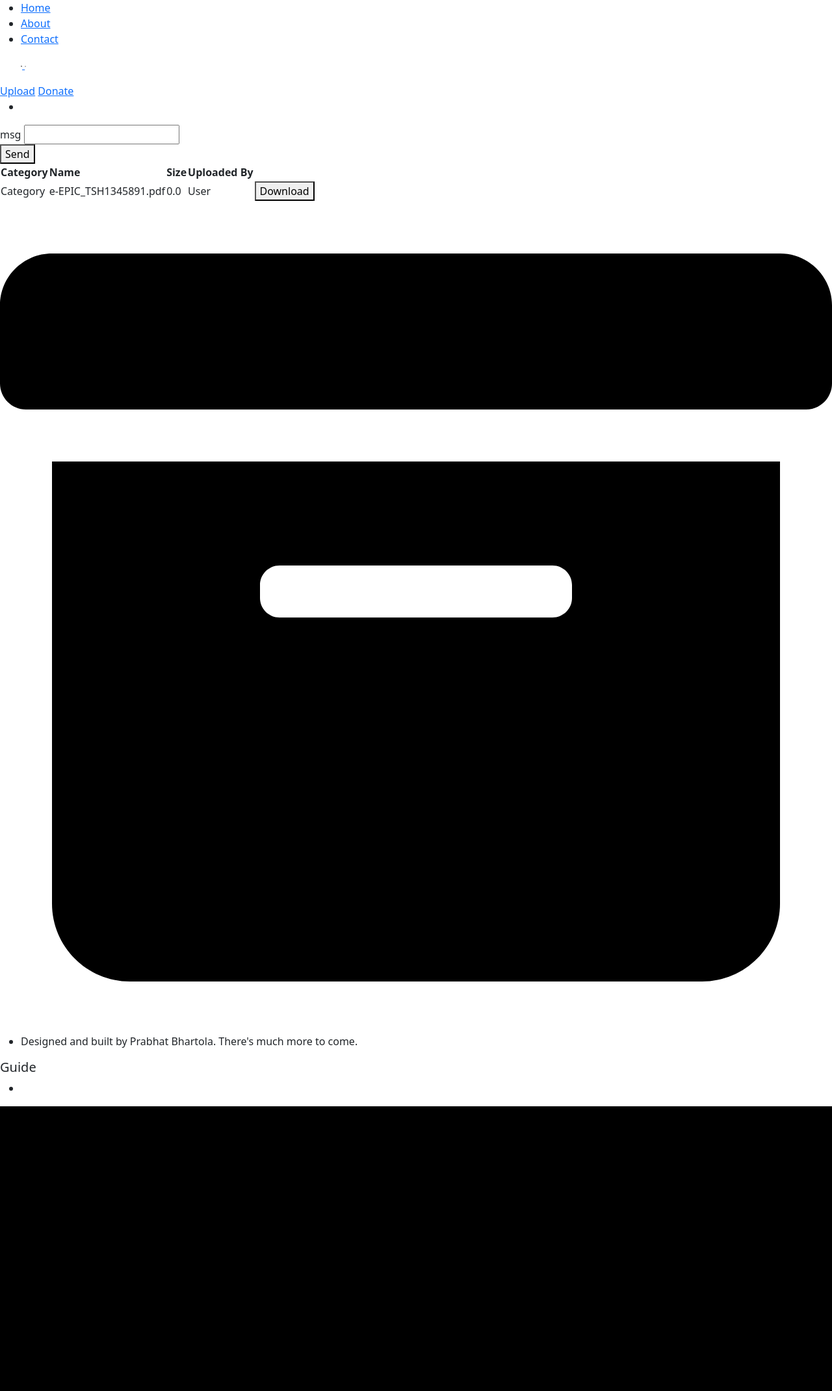
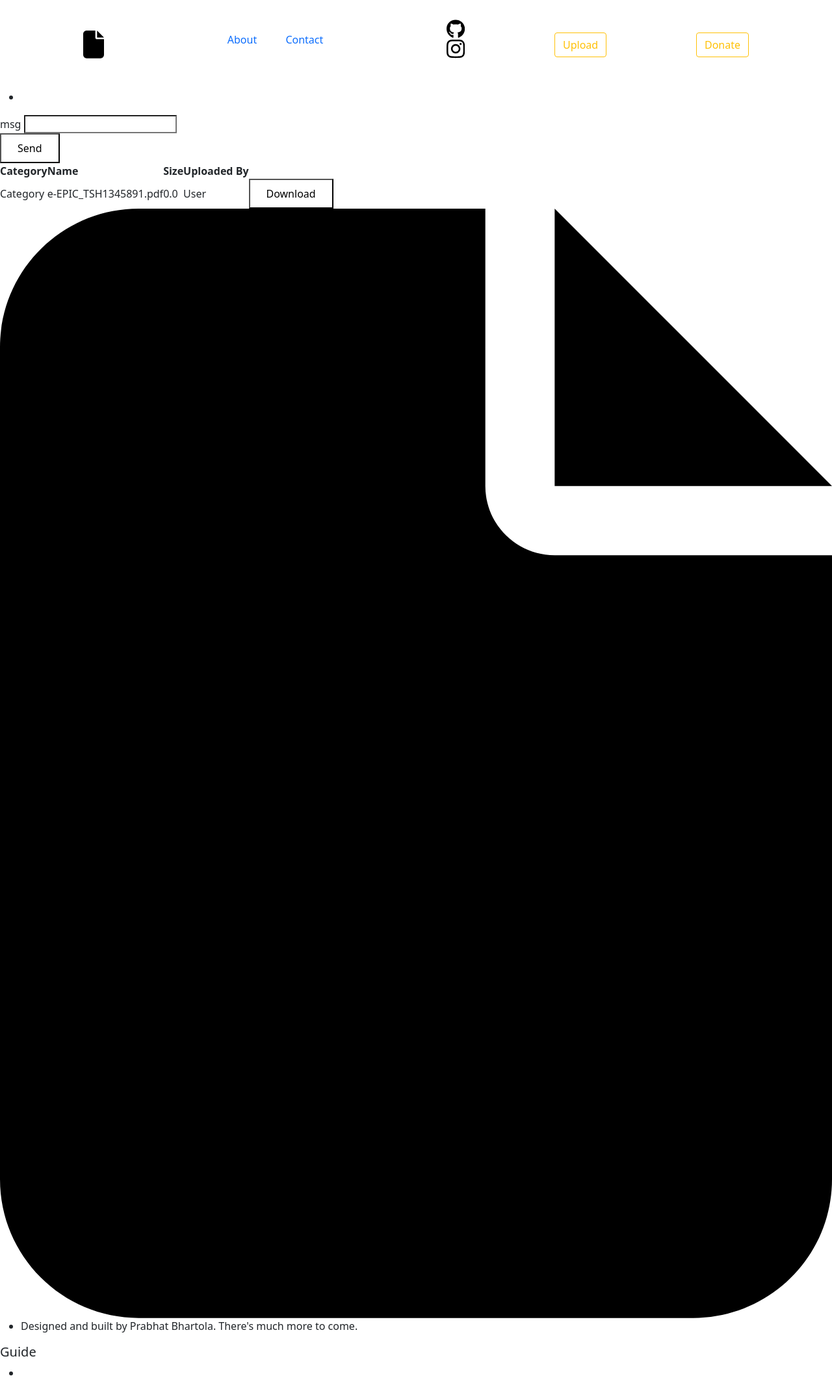
Before and after one commit to prabhat-bhartola/Decentralized-File-Sharing-Service, a Flask app: page / in a window 1280 px wide. Shown: the whole page at 65% size. Before the commit the page ends 1702 px from the top, so only its background shows below. Run offline with Flask 2, Linux system fonts and the light colour scheme; data comes from the database, SQL or seed files in the repository; some libraries are stand-ins or nearby versions.

Commit message:
NEW HTML

```diff
--- a/static/script.js
+++ b/static/script.js
@@ -1,12 +1,3 @@
-// IMPLEMENTING SIDEBAR
-$(document).ready(function () {
-
-    $('#sidebarCollapse').on('click', function () {
-        $('#sidebar').toggleClass('active');
-    });
-});
-
-
 // IMPLEMENTING UPLOAD
 function myFile(){
     document.getElementById('file').click();
--- a/static/style.css
+++ b/static/style.css
@@ -1,13 +1,46 @@
-.img-large {
-  max-width: 7.5%;
-  max-height: 7.5%;
+* {
+  box-sizing: border-box;
+  padding: 0;
+  margin: 0;
+  background-color: #ffffff;
 }
 
-.img-medium {
-  max-width: 2.5%;
-  max-height: 2.5%;
+header {
+  display: flex;
+  justify-content: space-between;
+  align-items: center;
+  padding: 30px 10%;
 }
 
-.nav-bar {
-  display: flex;
+.logo {
+  min-width: 2em;
+  min-height: 2em;
 }
+
+header li,
+a,
+button {
+  text-decoration: none;
+}
+
+.nav-links {
+  list-style: none;
+}
+
+.nav-links li {
+  display: inline-block;
+  padding: 0px 20px;
+}
+
+.nav-imgs {
+  display: ;
+}
+
+.img-links {
+  min-width: 1.5em;
+  min-height: 1.5em;
+}
+
+button {
+  padding: 9px 25px;
+}
--- a/templates/home.html
+++ b/templates/home.html
@@ -36,40 +36,39 @@
 
     <!-- HEADER START -->
     <header>
-        <nav class="nav-bar">
-            <a class="main-icon">
-                <svg class="img-large" xmlns="http://www.w3.org/2000/svg" viewBox="0 0 512 512">
+        <a href="/">
+            <svg xmlns="http://www.w3.org/2000/svg" viewBox="0 0 384 512" class="logo">
                 <title>Home</title>
                 <path
-                        d="M32 432C32 458.5 53.49 480 80 480h352c26.51 0 48-21.49 48-48V160H32V432zM160 236C160 229.4 165.4 224 172 224h168C346.6 224 352 229.4 352 236v8C352 250.6 346.6 256 340 256h-168C165.4 256 160 250.6 160 244V236zM480 32H32C14.31 32 0 46.31 0 64v48C0 120.8 7.188 128 16 128h480C504.8 128 512 120.8 512 112V64C512 46.31 497.7 32 480 32z" />
+                    d="M0 64C0 28.65 28.65 0 64 0H224V128C224 145.7 238.3 160 256 160H384V448C384 483.3 355.3 512 320 512H64C28.65 512 0 483.3 0 448V64zM256 128V0L384 128H256z" />
             </svg>
         </a>
 
-            <div class="nav-links">
+        <nav>
 
-                <ul class="nav-links-text">
-                    <li><a href="#">Home</li>
-                    <li><a href="/about">About</li>
-                    <li><a href="/contact">Contact</li>
+            <ul class="nav-links">
+                <li><a href="/about">About</a></li>
+                <li><a href="/contact">Contact</a></li>
             </ul>
 
-                <ul class="nav-links-img">
-                    <svg class="img-medium" xmlns="http://www.w3.org/2000/svg" viewBox="0 0 496 512">
+        </nav>
+        <nav>
+            <ul class="nav-imgs">
+                <svg class="min-height:20px;min" xmlns="http://www.w3.org/2000/svg" viewBox="0 0 496 512"
+                    class="img-links">
                     <path
                         d="M165.9 397.4c0 2-2.3 3.6-5.2 3.6-3.3.3-5.6-1.3-5.6-3.6 0-2 2.3-3.6 5.2-3.6 3-.3 5.6 1.3 5.6 3.6zm-31.1-4.5c-.7 2 1.3 4.3 4.3 4.9 2.6 1 5.6 0 6.2-2s-1.3-4.3-4.3-5.2c-2.6-.7-5.5.3-6.2 2.3zm44.2-1.7c-2.9.7-4.9 2.6-4.6 4.9.3 2 2.9 3.3 5.9 2.6 2.9-.7 4.9-2.6 4.6-4.6-.3-1.9-3-3.2-5.9-2.9zM244.8 8C106.1 8 0 113.3 0 252c0 110.9 69.8 205.8 169.5 239.2 12.8 2.3 17.3-5.6 17.3-12.1 0-6.2-.3-40.4-.3-61.4 0 0-70 15-84.7-29.8 0 0-11.4-29.1-27.8-36.6 0 0-22.9-15.7 1.6-15.4 0 0 24.9 2 38.6 25.8 21.9 38.6 58.6 27.5 72.9 20.9 2.3-16 8.8-27.1 16-33.7-55.9-6.2-112.3-14.3-112.3-110.5 0-27.5 7.6-41.3 23.6-58.9-2.6-6.5-11.1-33.3 2.6-67.9 20.9-6.5 69 27 69 27 20-5.6 41.5-8.5 62.8-8.5s42.8 2.9 62.8 8.5c0 0 48.1-33.6 69-27 13.7 34.7 5.2 61.4 2.6 67.9 16 17.7 25.8 31.5 25.8 58.9 0 96.5-58.9 104.2-114.8 110.5 9.2 7.9 17 22.9 17 46.4 0 33.7-.3 75.4-.3 83.6 0 6.5 4.6 14.4 17.3 12.1C428.2 457.8 496 362.9 496 252 496 113.3 383.5 8 244.8 8zM97.2 352.9c-1.3 1-1 3.3.7 5.2 1.6 1.6 3.9 2.3 5.2 1 1.3-1 1-3.3-.7-5.2-1.6-1.6-3.9-2.3-5.2-1zm-10.8-8.1c-.7 1.3.3 2.9 2.3 3.9 1.6 1 3.6.7 4.3-.7.7-1.3-.3-2.9-2.3-3.9-2-.6-3.6-.3-4.3.7zm32.4 35.6c-1.6 1.3-1 4.3 1.3 6.2 2.3 2.3 5.2 2.6 6.5 1 1.3-1.3.7-4.3-1.3-6.2-2.2-2.3-5.2-2.6-6.5-1zm-11.4-14.7c-1.6 1-1.6 3.6 0 5.9 1.6 2.3 4.3 3.3 5.6 2.3 1.6-1.3 1.6-3.9 0-6.2-1.4-2.3-4-3.3-5.6-2z" />
                 </svg>
 
-                    <svg class="img-medium" xmlns="http://www.w3.org/2000/svg" viewBox="0 0 448 512">
+                <svg xmlns="http://www.w3.org/2000/svg" viewBox="0 0 448 512" class="img-links">
                     <path
                         d="M224.1 141c-63.6 0-114.9 51.3-114.9 114.9s51.3 114.9 114.9 114.9S339 319.5 339 255.9 287.7 141 224.1 141zm0 189.6c-41.1 0-74.7-33.5-74.7-74.7s33.5-74.7 74.7-74.7 74.7 33.5 74.7 74.7-33.6 74.7-74.7 74.7zm146.4-194.3c0 14.9-12 26.8-26.8 26.8-14.9 0-26.8-12-26.8-26.8s12-26.8 26.8-26.8 26.8 12 26.8 26.8zm76.1 27.2c-1.7-35.9-9.9-67.7-36.2-93.9-26.2-26.2-58-34.4-93.9-36.2-37-2.1-147.9-2.1-184.9 0-35.8 1.7-67.6 9.9-93.9 36.1s-34.4 58-36.2 93.9c-2.1 37-2.1 147.9 0 184.9 1.7 35.9 9.9 67.7 36.2 93.9s58 34.4 93.9 36.2c37 2.1 147.9 2.1 184.9 0 35.9-1.7 67.7-9.9 93.9-36.2 26.2-26.2 34.4-58 36.2-93.9 2.1-37 2.1-147.8 0-184.8zM398.8 388c-7.8 19.6-22.9 34.7-42.6 42.6-29.5 11.7-99.5 9-132.1 9s-102.7 2.6-132.1-9c-19.6-7.8-34.7-22.9-42.6-42.6-11.7-29.5-9-99.5-9-132.1s-2.6-102.7 9-132.1c7.8-19.6 22.9-34.7 42.6-42.6 29.5-11.7 99.5-9 132.1-9s102.7-2.6 132.1 9c19.6 7.8 34.7 22.9 42.6 42.6 11.7 29.5 9 99.5 9 132.1s2.7 102.7-9 132.1z" />
+                    <!-- fill="#ffffff" -->
                 </svg>
             </ul>
-
-                <a href="/upload">Upload</a>
-                <a href="/donate">Donate</a>
-
-            </div>
         </nav>
+        <button type="button" class="btn btn-outline-warning">Upload</button>
+        <button type="button" class="btn btn-outline-warning">Donate</button>
     </header>
     <!-- HEADER END -->
 
@@ -153,10 +152,10 @@
             <div>
                 <div>
                     <a>
-                        <svg xmlns="http://www.w3.org/2000/svg" viewBox="0 0 512 512">
+                        <svg xmlns="http://www.w3.org/2000/svg" viewBox="0 0 384 512">
                             <title>Home</title>
                             <path
-                                d="M32 432C32 458.5 53.49 480 80 480h352c26.51 0 48-21.49 48-48V160H32V432zM160 236C160 229.4 165.4 224 172 224h168C346.6 224 352 229.4 352 236v8C352 250.6 346.6 256 340 256h-168C165.4 256 160 250.6 160 244V236zM480 32H32C14.31 32 0 46.31 0 64v48C0 120.8 7.188 128 16 128h480C504.8 128 512 120.8 512 112V64C512 46.31 497.7 32 480 32z" />
+                                d="M0 64C0 28.65 28.65 0 64 0H224V128C224 145.7 238.3 160 256 160H384V448C384 483.3 355.3 512 320 512H64C28.65 512 0 483.3 0 448V64zM256 128V0L384 128H256z" />
                         </svg>
                     </a>
 
```
Lines whose indentation alone changed are shown as unchanged.
